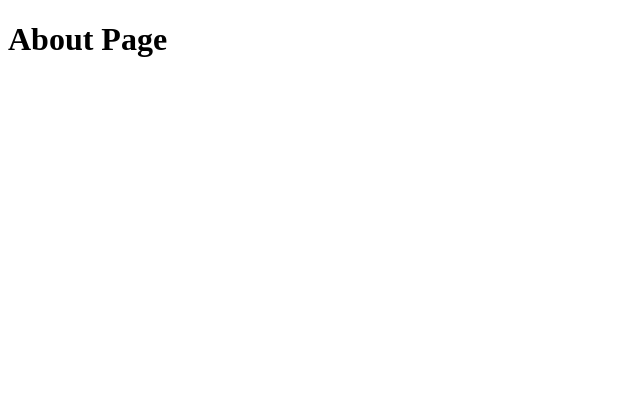
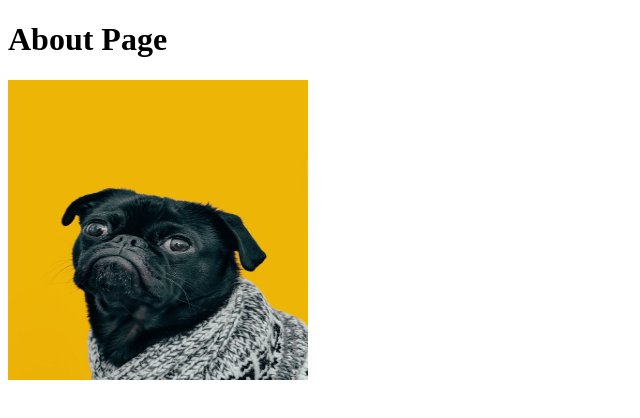
Before and after one commit to hankerinooo/git_test, a plain HTML site: page odin-links-and-images/pages/about.html in a window 1280 px wide. Shown: the whole page, without its empty margins (0-640 px from the left). Drawn offline with Linux system fonts and the light colour scheme.

Commit message:
Add index.html and about.html and dog.jpeg
I created an index and about page for my test site. I practiced basic
HTML tags. This commit message is helping me practice writing great git
commits!

```diff
--- a/odin-links-and-images/pages/about.html
+++ b/odin-links-and-images/pages/about.html
@@ -7,5 +7,7 @@
 
   <body>
     <h1>About Page</h1>
+    <img src="../images/dog.jpeg" alt="A bulldog on a yellow background." height="300" width="300">
+
   </body>
 </html>
```
Also changed, not shown: odin-links-and-images/index.html (+3 -0 lines), odin-links-and-images/images/dog.jpeg (added).
